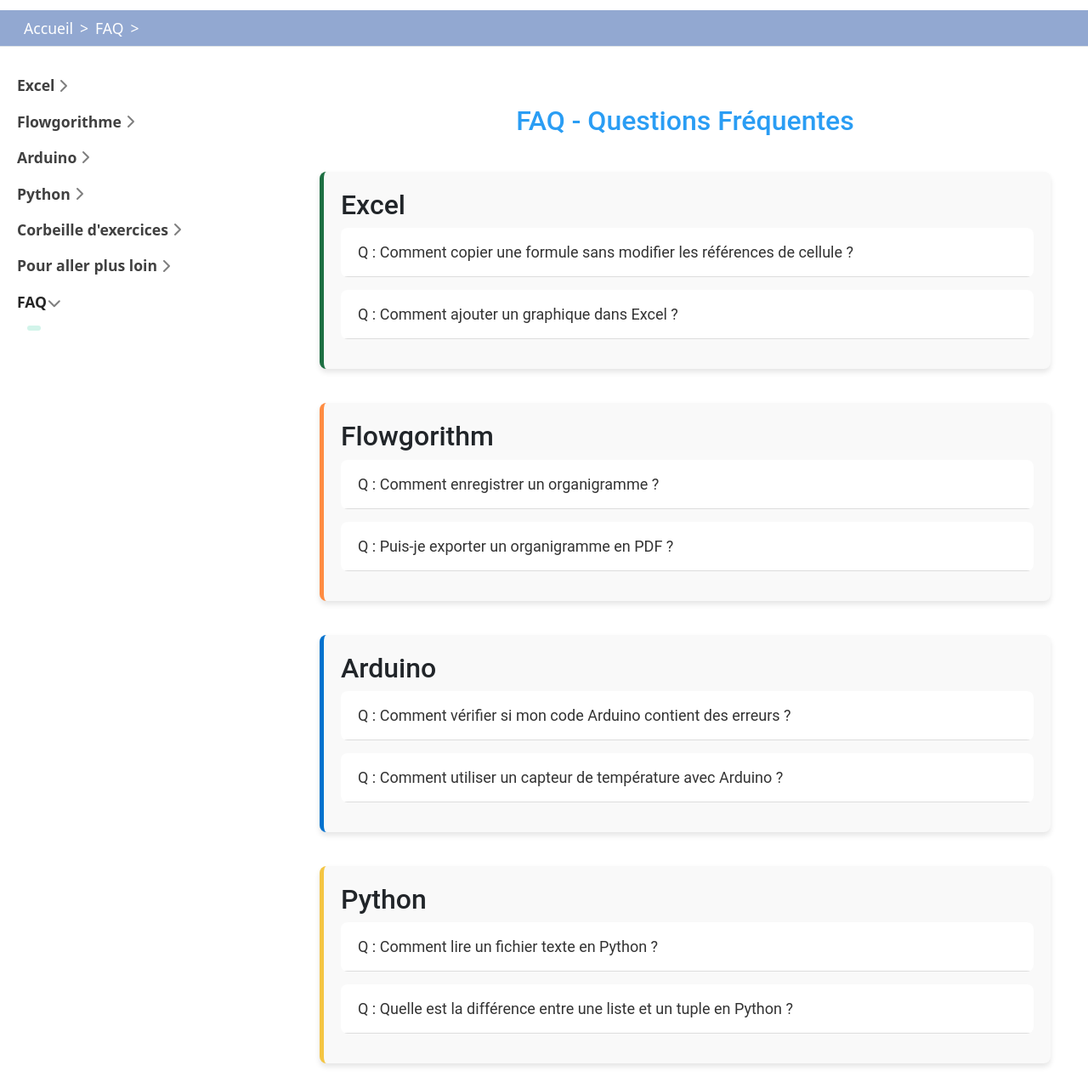
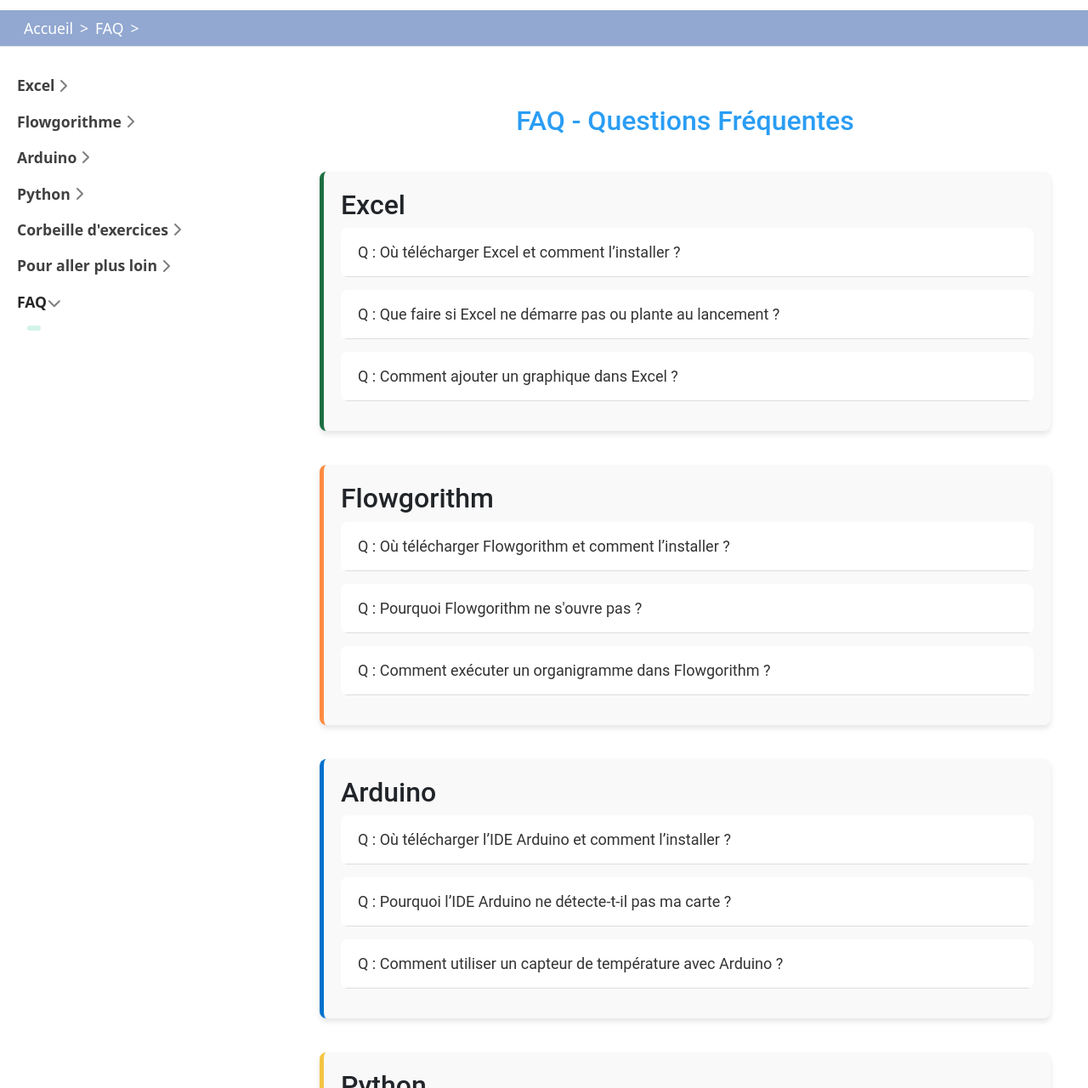
Before and after one commit to rohanfosse/CPIA1-info, a Jekyll site: the page built from content/06-FAQ.md, in a window 1280 px wide and 1400 px high, cut to the strip 120-1400 px from the top of the window. Shown: the whole strip at 85% size. Built offline with Jekyll 4.4.1, drawn with Linux system fonts in a browser that asks for light colours; nearby versions of some CDN libraries; Markdown is read by kramdown in place of the engine named in the settings; some of the changed text lies outside the part shown.

Commit message:
update FAQ

```diff
--- a/content/06-FAQ.md
+++ b/content/06-FAQ.md
@@ -117,9 +117,15 @@
   <div class="faq-section excel">
     <h2>Excel</h2>
     <div class="faq-item">
-      <div class="faq-question">Q : Comment copier une formule sans modifier les références de cellule ?</div>
+      <div class="faq-question">Q : Où télécharger Excel et comment l’installer ?</div>
       <div class="faq-answer">
-        R : Ajoutez des signes dollar ($) dans la référence de cellule pour la rendre absolue, par exemple : $A$1. Ainsi, la référence reste fixe lors de la copie.
+        R : Vous pouvez télécharger Excel depuis le site officiel de Microsoft ou via votre compte Office 365. Suivez les instructions d'installation après l'achat ou la connexion à votre compte.
+      </div>
+    </div>
+    <div class="faq-item">
+      <div class="faq-question">Q : Que faire si Excel ne démarre pas ou plante au lancement ?</div>
+      <div class="faq-answer">
+        R : Essayez de réparer l’installation via le panneau de configuration de Windows ou mettez à jour le logiciel. Assurez-vous également que votre système d’exploitation est à jour.
       </div>
     </div>
     <div class="faq-item">
@@ -134,15 +140,21 @@
   <div class="faq-section flowgorithm">
     <h2>Flowgorithm</h2>
     <div class="faq-item">
-      <div class="faq-question">Q : Comment enregistrer un organigramme ?</div>
+      <div class="faq-question">Q : Où télécharger Flowgorithm et comment l’installer ?</div>
       <div class="faq-answer">
-        R : Allez dans le menu Fichier, puis cliquez sur Enregistrer ou Enregistrer sous pour sauvegarder votre organigramme au format .fprg.
+        R : Flowgorithm est téléchargeable gratuitement sur le site officiel flowgorithm.org. Après le téléchargement, double-cliquez sur le fichier d’installation et suivez les instructions.
       </div>
     </div>
     <div class="faq-item">
-      <div class="faq-question">Q : Puis-je exporter un organigramme en PDF ?</div>
+      <div class="faq-question">Q : Pourquoi Flowgorithm ne s'ouvre pas ?</div>
       <div class="faq-answer">
-        R : Oui, utilisez l'option Exporter comme PDF dans le menu Fichier pour générer une version imprimable de votre organigramme.
+        R : Assurez-vous que Java est installé sur votre système. Flowgorithm nécessite Java pour fonctionner correctement. Mettez également à jour votre système.
+      </div>
+    </div>
+    <div class="faq-item">
+      <div class="faq-question">Q : Comment exécuter un organigramme dans Flowgorithm ?</div>
+      <div class="faq-answer">
+        R : Cliquez sur le bouton Exécuter (l'icône en forme de triangle vert). Suivez les étapes dans la fenêtre qui s'ouvre pour voir votre algorithme fonctionner.
       </div>
     </div>
   </div>
@@ -151,9 +163,15 @@
   <div class="faq-section arduino">
     <h2>Arduino</h2>
     <div class="faq-item">
-      <div class="faq-question">Q : Comment vérifier si mon code Arduino contient des erreurs ?</div>
+      <div class="faq-question">Q : Où télécharger l’IDE Arduino et comment l’installer ?</div>
       <div class="faq-answer">
-        R : Dans l'IDE Arduino, cliquez sur le bouton Vérifier (icône en forme de coche) pour compiler votre code et détecter d'éventuelles erreurs.
+        R : Téléchargez l’IDE Arduino depuis le site officiel arduino.cc. Installez-le en suivant les instructions fournies après le téléchargement.
+      </div>
+    </div>
+    <div class="faq-item">
+      <div class="faq-question">Q : Pourquoi l’IDE Arduino ne détecte-t-il pas ma carte ?</div>
+      <div class="faq-answer">
+        R : Assurez-vous que la carte est correctement connectée avec un câble USB fonctionnel. Vérifiez aussi que le bon port COM est sélectionné dans le menu Outils > Port.
       </div>
     </div>
     <div class="faq-item">
@@ -168,15 +186,21 @@
   <div class="faq-section python">
     <h2>Python</h2>
     <div class="faq-item">
-      <div class="faq-question">Q : Comment lire un fichier texte en Python ?</div>
+      <div class="faq-question">Q : Où télécharger Python et comment l’installer ?</div>
       <div class="faq-answer">
-        R : Utilisez la fonction open pour ouvrir le fichier et la méthode read pour lire son contenu, comme suit : <code>with open('fichier.txt') as f: contenu = f.read()</code>.
+        R : Téléchargez Python depuis le site officiel python.org. Pendant l'installation, cochez l'option Add Python to PATH pour faciliter son utilisation dans la ligne de commande.
       </div>
     </div>
     <div class="faq-item">
-      <div class="faq-question">Q : Quelle est la différence entre une liste et un tuple en Python ?</div>
+      <div class="faq-question">Q : Que faire si Python ne fonctionne pas après l'installation ?</div>
       <div class="faq-answer">
-        R : Les listes sont modifiables (mutables), alors que les tuples ne le sont pas (immutables). Les tuples sont aussi légèrement plus rapides à utiliser.
+        R : Vérifiez que Python est ajouté au PATH. Si ce n’est pas le cas, réinstallez Python et cochez l’option Add to PATH dans l’assistant d’installation.
+      </div>
+    </div>
+    <div class="faq-item">
+      <div class="faq-question">Q : Comment lire un fichier texte en Python ?</div>
+      <div class="faq-answer">
+        R : Utilisez la fonction open pour ouvrir le fichier et la méthode read pour lire son contenu : with open('fichier.txt') as f: contenu = f.read().
       </div>
     </div>
   </div>
```
